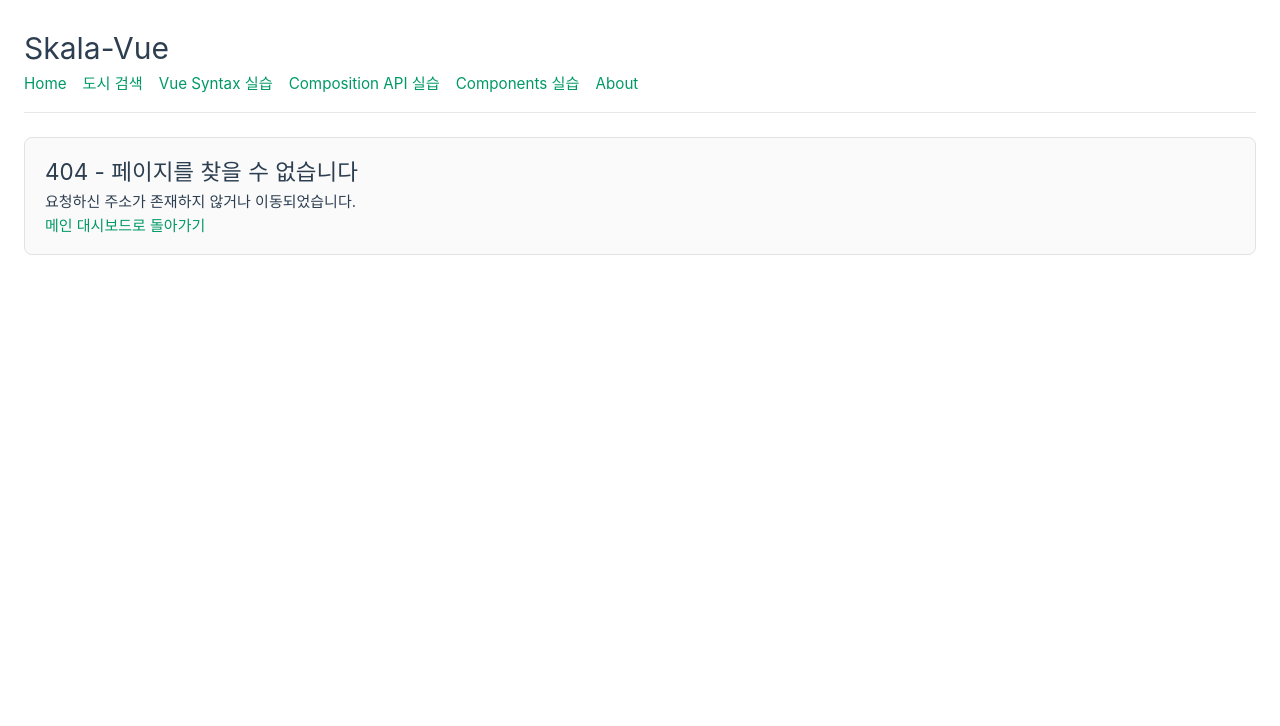
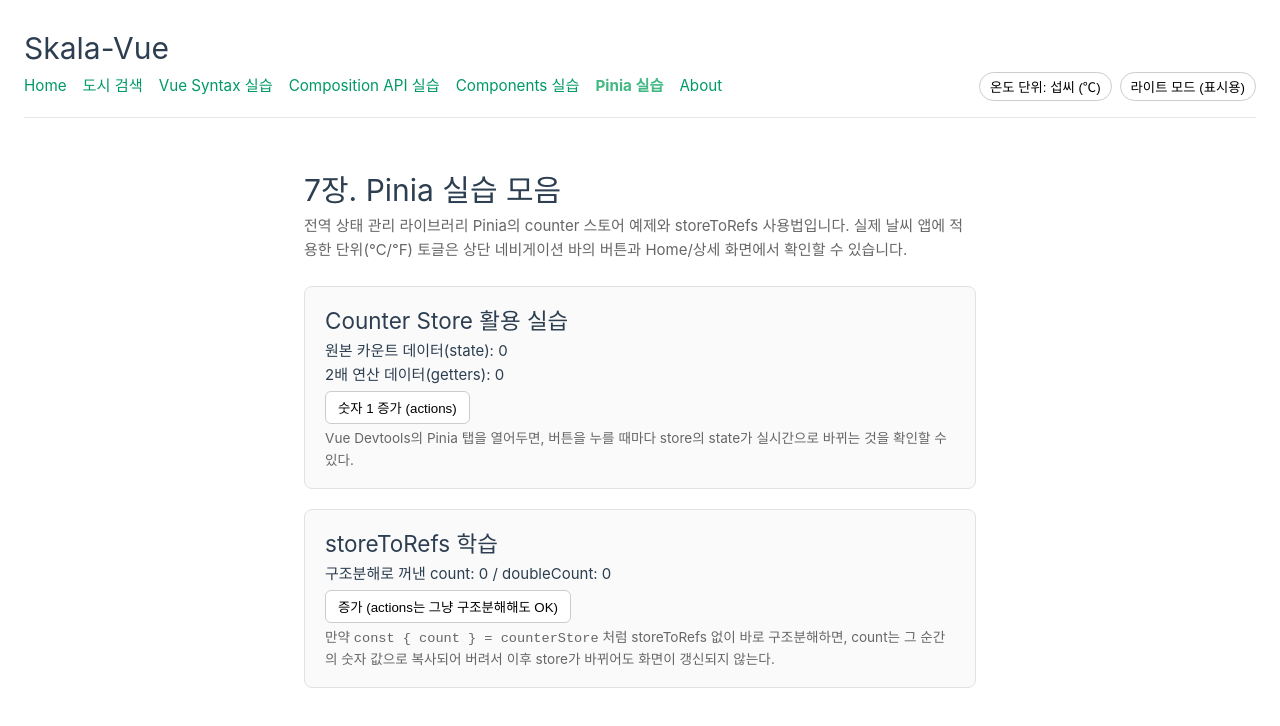
Before and after one commit to kodongmin/skala-vue, a Vue app: page /practice/pinia in a window 1280 px wide. Before the commit this address had no page. Shown: the top 726 px of the page. Built offline with nearby package versions, Linux system fonts and the light colour scheme.

Commit message:
feat: 7장 Pinia 실습(counter store, storeToRefs) 및 Weather Store(configStore 단위 토글) 과제 추가

```diff
--- a/src/App.vue
+++ b/src/App.vue
@@ -1,5 +1,6 @@
 <script setup>
 import { RouterLink, RouterView } from 'vue-router'
+import UnitToggler from '@/components/exercise/UnitToggler.vue'
 </script>
 
 <template>
@@ -11,7 +12,9 @@ import { RouterLink, RouterView } from 'vue-router'
       <RouterLink to="/practice">Vue Syntax 실습</RouterLink>
       <RouterLink to="/practice/composition">Composition API 실습</RouterLink>
       <RouterLink to="/practice/component">Components 실습</RouterLink>
+      <RouterLink to="/practice/pinia">Pinia 실습</RouterLink>
       <RouterLink to="/about">About</RouterLink>
+      <UnitToggler />
     </nav>
   </header>
 
@@ -27,8 +30,10 @@ import { RouterLink, RouterView } from 'vue-router'
 
 nav {
   display: flex;
+  align-items: center;
   gap: 1rem;
   font-size: 0.95rem;
+  flex-wrap: wrap;
 }
 
 nav a.router-link-exact-active {
--- /dev/null
+++ b/src/components/exercise/UnitToggler.vue
@@ -0,0 +1,39 @@
+<script setup>
+import { storeToRefs } from 'pinia'
+import { useConfigStore } from '@/stores/configStore.js'
+
+const configStore = useConfigStore()
+const { unit, unitSymbol, isDarkMode, themeLabel } = storeToRefs(configStore)
+</script>
+
+<template>
+  <div class="unit-toggler">
+    <button type="button" @click="configStore.toggleUnit">
+      온도 단위: {{ unit === 'celsius' ? '섭씨' : '화씨' }} ({{ unitSymbol }})
+    </button>
+    <button type="button" @click="configStore.toggleDarkMode">{{ themeLabel }} (표시용)</button>
+    <span v-if="isDarkMode" class="dark-badge">🌙</span>
+  </div>
+</template>
+
+<style scoped>
+.unit-toggler {
+  display: flex;
+  align-items: center;
+  gap: 8px;
+  margin-left: auto;
+  font-size: 0.85rem;
+}
+
+.unit-toggler button {
+  padding: 4px 10px;
+  border: 1px solid #ccc;
+  border-radius: 999px;
+  background-color: white;
+  cursor: pointer;
+}
+
+.unit-toggler button:hover {
+  background-color: #f0f0f0;
+}
+</style>
--- a/src/components/exercise/WeatherCard.vue
+++ b/src/components/exercise/WeatherCard.vue
@@ -1,4 +1,6 @@
 <script setup>
+import { useConfigStore } from '@/stores/configStore.js'
+
 const props = defineProps({
   city: {
     type: Object,
@@ -7,6 +9,8 @@ const props = defineProps({
 })
 
 const emit = defineEmits(['select-card', 'click-detail'])
+
+const configStore = useConfigStore()
 
 const handleCardClick = () => {
   emit('select-card', props.city.name)
@@ -21,9 +25,9 @@ const handleDetailClick = () => {
 <template>
   <div class="weather-card" @click="handleCardClick">
     <h4>{{ city.name }}</h4>
-    <p>{{ city.temp }}°C / {{ city.status }}</p>
-    <p v-if="city.temp >= 25" class="badge hot">🔥 더움 (25도 이상)</p>
-    <p v-else class="badge cool">❄️ 선선함 (25도 미만)</p>
+    <p>{{ configStore.convertTemp(city.temp) }}{{ configStore.unitSymbol }} / {{ city.status }}</p>
+    <p v-if="city.temp >= 25" class="badge hot">🔥 더움 (25도 이상, 섭씨 기준)</p>
+    <p v-else class="badge cool">❄️ 선선함 (25도 미만, 섭씨 기준)</p>
     <button @click.stop="handleDetailClick">상세보기</button>
   </div>
 </template>
--- /dev/null
+++ b/src/components/practices/library/StoreCounterExample.vue
@@ -0,0 +1,29 @@
+<script setup>
+import { useCounterStore } from '@/stores/counter.js'
+
+const counterStore = useCounterStore()
+</script>
+
+<template>
+  <div class="practice-section">
+    <h2>Counter Store 활용 실습</h2>
+    <p>
+      원본 카운트 데이터(state): <strong>{{ counterStore.count }}</strong>
+    </p>
+    <p>
+      2배 연산 데이터(getters): <span>{{ counterStore.doubleCount }}</span>
+    </p>
+    <button @click="counterStore.increment">숫자 1 증가 (actions)</button>
+    <p class="hint">
+      Vue Devtools의 Pinia 탭을 열어두면, 버튼을 누를 때마다 store의 state가 실시간으로 바뀌는 것을
+      확인할 수 있다.
+    </p>
+  </div>
+</template>
+
+<style scoped>
+.hint {
+  font-size: 0.85rem;
+  color: #666;
+}
+</style>
--- /dev/null
+++ b/src/components/practices/library/StoreToRefsExample.vue
@@ -0,0 +1,32 @@
+<script setup>
+import { storeToRefs } from 'pinia'
+import { useCounterStore } from '@/stores/counter.js'
+
+const counterStore = useCounterStore()
+
+// state/getters는 storeToRefs로 감싸야 반응형 연결이 유지된다. (actions는 그냥 구조분해해도 무방)
+const { count, doubleCount } = storeToRefs(counterStore)
+const { increment } = counterStore
+</script>
+
+<template>
+  <div class="practice-section">
+    <h2>storeToRefs 학습</h2>
+    <p>
+      구조분해로 꺼낸 count: <strong>{{ count }}</strong> / doubleCount:
+      <strong>{{ doubleCount }}</strong>
+    </p>
+    <button @click="increment">증가 (actions는 그냥 구조분해해도 OK)</button>
+    <p class="hint">
+      만약 <code>const { count } = counterStore</code> 처럼 storeToRefs 없이 바로 구조분해하면,
+      count는 그 순간의 숫자 값으로 복사되어 버려서 이후 store가 바뀌어도 화면이 갱신되지 않는다.
+    </p>
+  </div>
+</template>
+
+<style scoped>
+.hint {
+  font-size: 0.85rem;
+  color: #666;
+}
+</style>
--- a/src/router/index.js
+++ b/src/router/index.js
@@ -39,6 +39,11 @@ const router = createRouter({
       name: 'practice-component',
       component: () => import('../views/PracticeComponentView.vue'),
     },
+    {
+      path: '/practice/pinia',
+      name: 'practice-pinia',
+      component: () => import('../views/PracticePiniaView.vue'),
+    },
     // Catch-all Route: 위 어떤 경로와도 매칭되지 않는 나머지 모든 요청을 404 페이지로 넘긴다.
     // 반드시 라우트 목록의 가장 마지막에 위치해야 한다.
     {
--- /dev/null
+++ b/src/stores/configStore.js
@@ -0,0 +1,32 @@
+import { ref, computed } from 'vue'
+import { defineStore } from 'pinia'
+
+export const useConfigStore = defineStore('config', () => {
+  // state
+  const unit = ref('celsius')
+
+  // getters
+  const unitSymbol = computed(() => (unit.value === 'celsius' ? '℃' : '℉'))
+
+  // getters (파라미터를 받는 형태): 섭씨 원본 값을 현재 단위 설정에 맞춰 변환해준다.
+  const convertTemp = computed(() => (celsiusTemp) => {
+    if (unit.value === 'fahrenheit') {
+      return Math.round((celsiusTemp * 9) / 5 + 32)
+    }
+    return celsiusTemp
+  })
+
+  // actions
+  function toggleUnit() {
+    unit.value = unit.value === 'celsius' ? 'fahrenheit' : 'celsius'
+  }
+
+  // 본인 추가 state/getter/action: 다크 모드 설정도 이 config 스토어에서 함께 관리한다.
+  const isDarkMode = ref(false)
+  const themeLabel = computed(() => (isDarkMode.value ? '다크 모드' : '라이트 모드'))
+  function toggleDarkMode() {
+    isDarkMode.value = !isDarkMode.value
+  }
+
+  return { unit, unitSymbol, convertTemp, toggleUnit, isDarkMode, themeLabel, toggleDarkMode }
+})
--- /dev/null
+++ b/src/views/PracticePiniaView.vue
@@ -0,0 +1,30 @@
+<script setup>
+import StoreCounterExample from '@/components/practices/library/StoreCounterExample.vue'
+import StoreToRefsExample from '@/components/practices/library/StoreToRefsExample.vue'
+</script>
+
+<template>
+  <div class="practice-page">
+    <h1>7장. Pinia 실습 모음</h1>
+    <p class="lead">
+      전역 상태 관리 라이브러리 Pinia의 counter 스토어 예제와 storeToRefs 사용법입니다. 실제 날씨
+      앱에 적용한 단위(℃/℉) 토글은 상단 네비게이션 바의 버튼과 Home/상세 화면에서 확인할 수
+      있습니다.
+    </p>
+
+    <StoreCounterExample />
+    <StoreToRefsExample />
+  </div>
+</template>
+
+<style scoped>
+.practice-page {
+  max-width: 720px;
+  margin: 0 auto;
+  padding: 24px;
+}
+.lead {
+  color: #666;
+  margin-bottom: 24px;
+}
+</style>
--- a/src/views/WeatherDetailView.vue
+++ b/src/views/WeatherDetailView.vue
@@ -2,9 +2,11 @@
 import { ref, onMounted } from 'vue'
 import { useRoute, useRouter, RouterLink } from 'vue-router'
 import { findCityById } from '@/data/mockWeather.js'
+import { useConfigStore } from '@/stores/configStore.js'
 
 const route = useRoute()
 const router = useRouter()
+const configStore = useConfigStore()
 
 const selectedCity = ref(null)
 
@@ -26,7 +28,11 @@ const goBack = () => {
       <h3>{{ selectedCity.name }} ({{ selectedCity.id }})</h3>
       <ul>
         <li>
-          현재 기온: <strong>{{ selectedCity.temp }}°C</strong>
+          현재 기온:
+          <strong
+            >{{ configStore.convertTemp(selectedCity.temp) }}{{ configStore.unitSymbol }}</strong
+          >
+          (섭씨 원본: {{ selectedCity.temp }}°C)
         </li>
         <li>
           날씨 상태: <strong>{{ selectedCity.status }}</strong>
```
